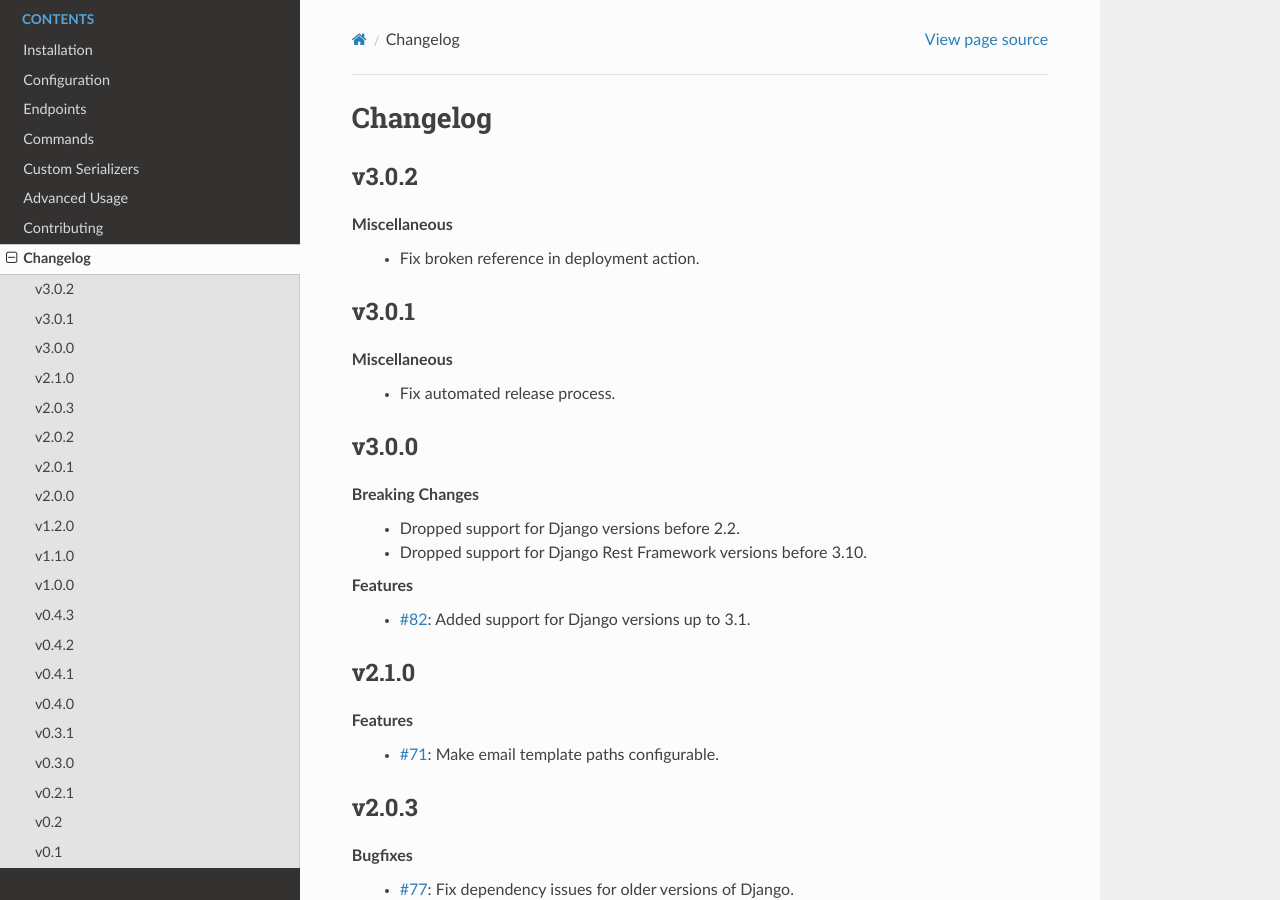
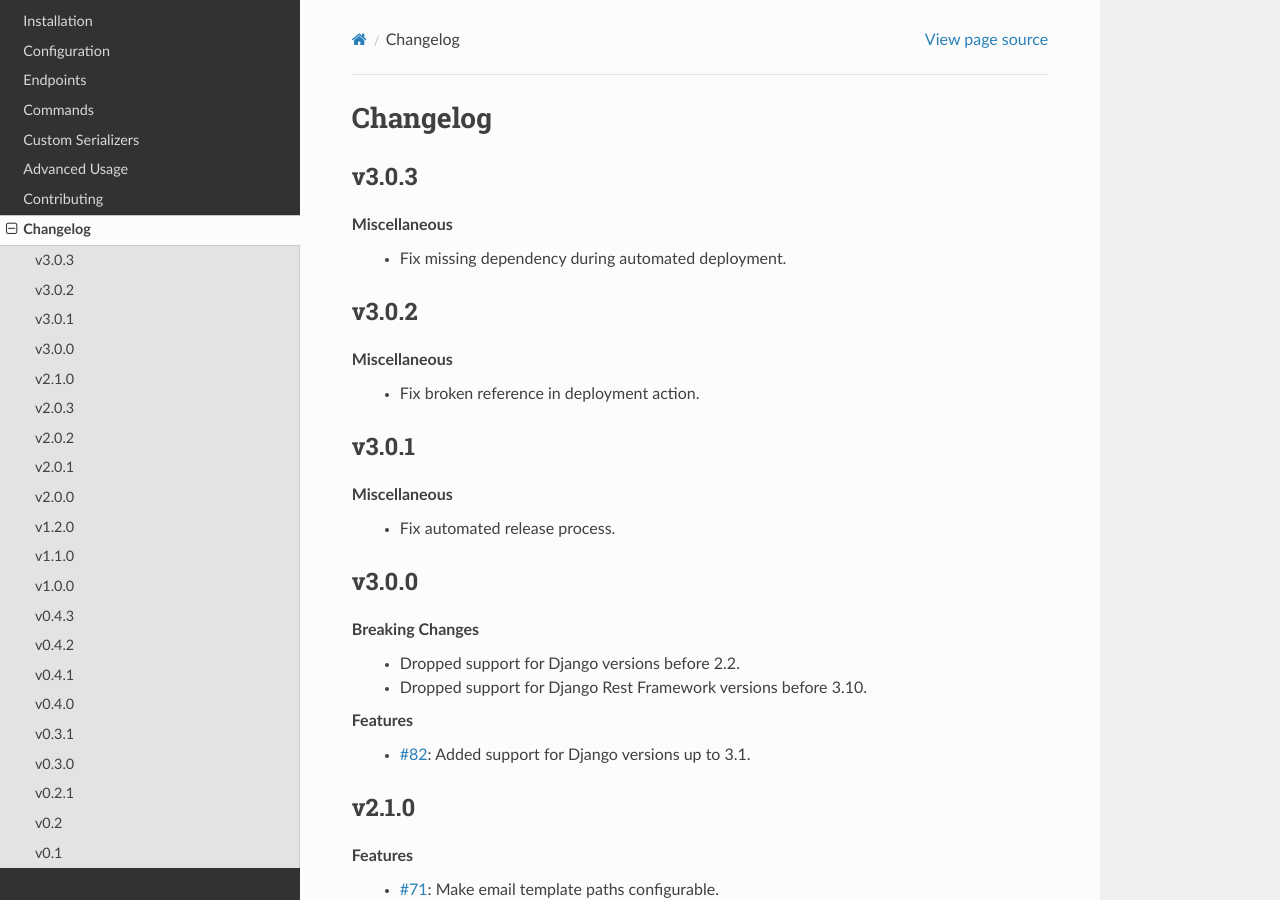
Before and after one commit to cdriehuys/django-rest-email-auth, a Sphinx documentation site: the page built from docs/CHANGELOG.rst, in a window 1280 px wide and 900 px high. Built offline with Sphinx 7.4.7 and the Read the Docs theme 2.0.0, drawn with Linux system fonts in a browser that asks for light colours.

```diff
--- a/docs/CHANGELOG.rst
+++ b/docs/CHANGELOG.rst
@@ -1,5 +1,11 @@
 Changelog
 =========
+
+v3.0.3
+------
+
+Miscellaneous
+  * Fix missing dependency during automated deployment.
 
 v3.0.2
 ------
```
Also changed, not shown: 1 other file.
